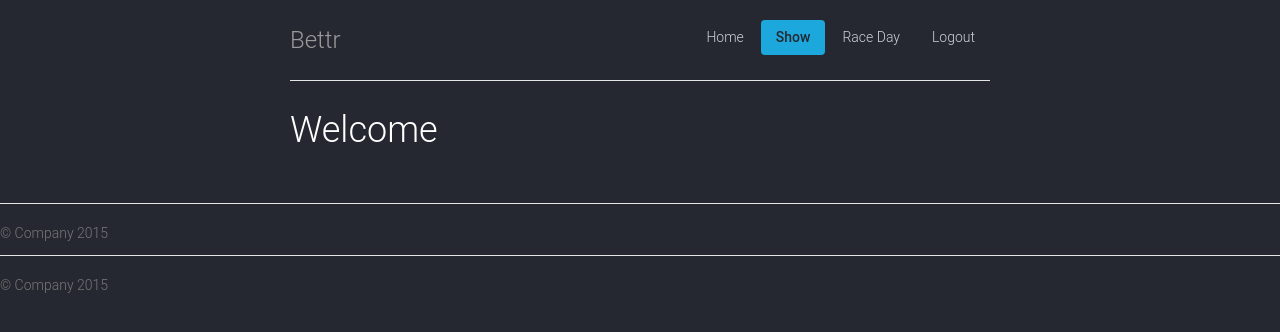
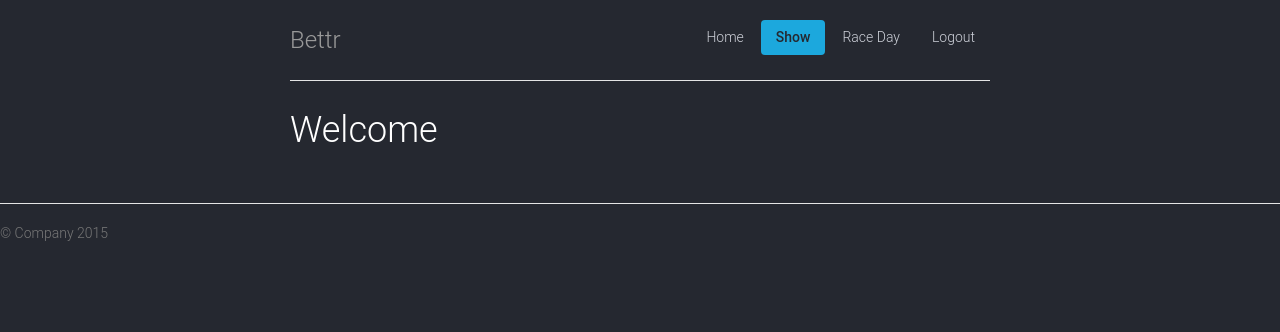
Before and after one commit to brunowenzel07/bet_bettr, a Flask app: template templates/show.html in a window 1280 px wide. Shown: the top 332 px of the page. Run offline with Flask 2, Linux system fonts and the light colour scheme; the template is opened without the code that fills it, so the values that code supplies are empty; some libraries are stand-ins or nearby versions.

Commit message:
Removed duplicated footer

```diff
--- a/templates/show.html
+++ b/templates/show.html
@@ -56,10 +56,6 @@
         </table>
     </div>
 
-    <footer class="footer">
-        <p>&copy; Company 2015</p>
-    </footer>
-
   </div> <!-- /container -->
 {% endblock %}
 {% block javascript_extra %}
```
